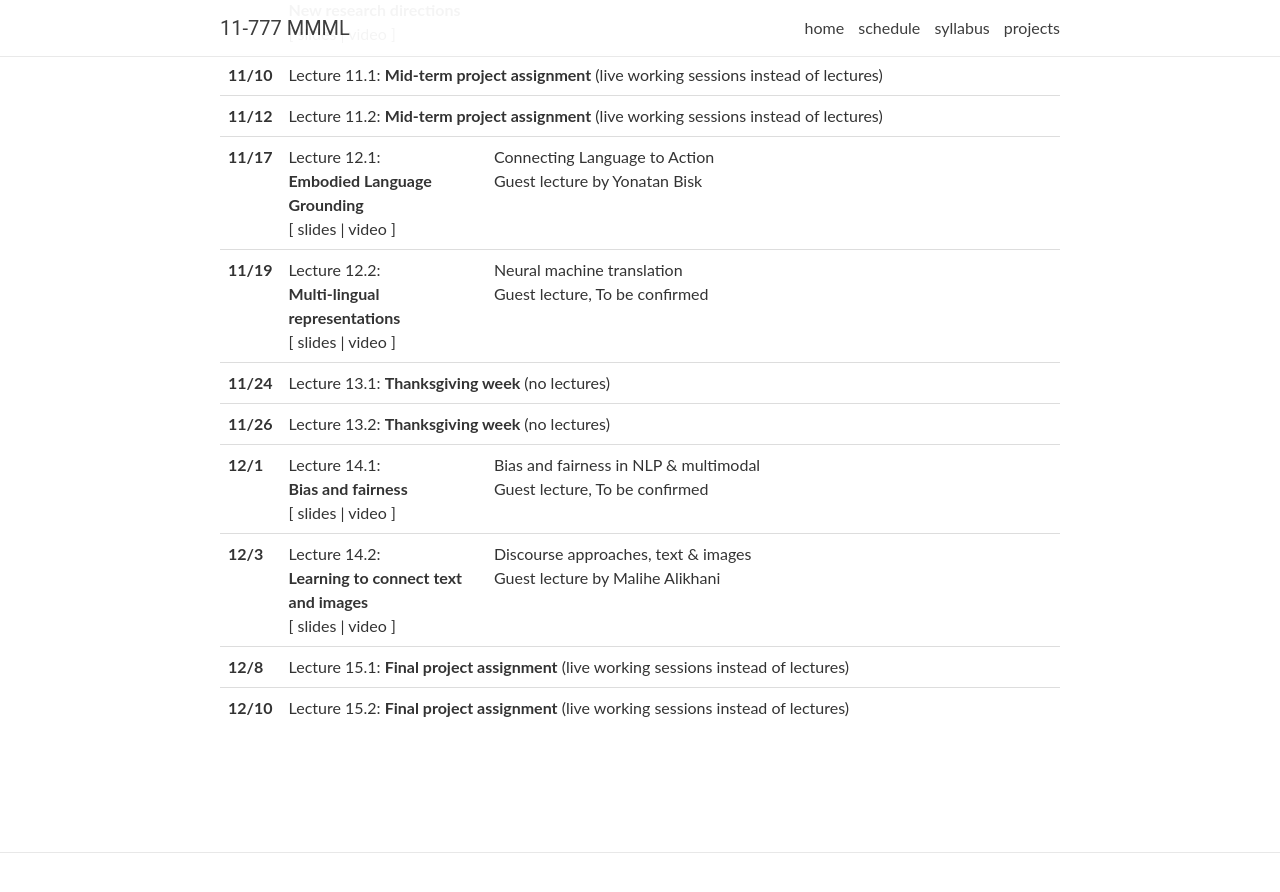
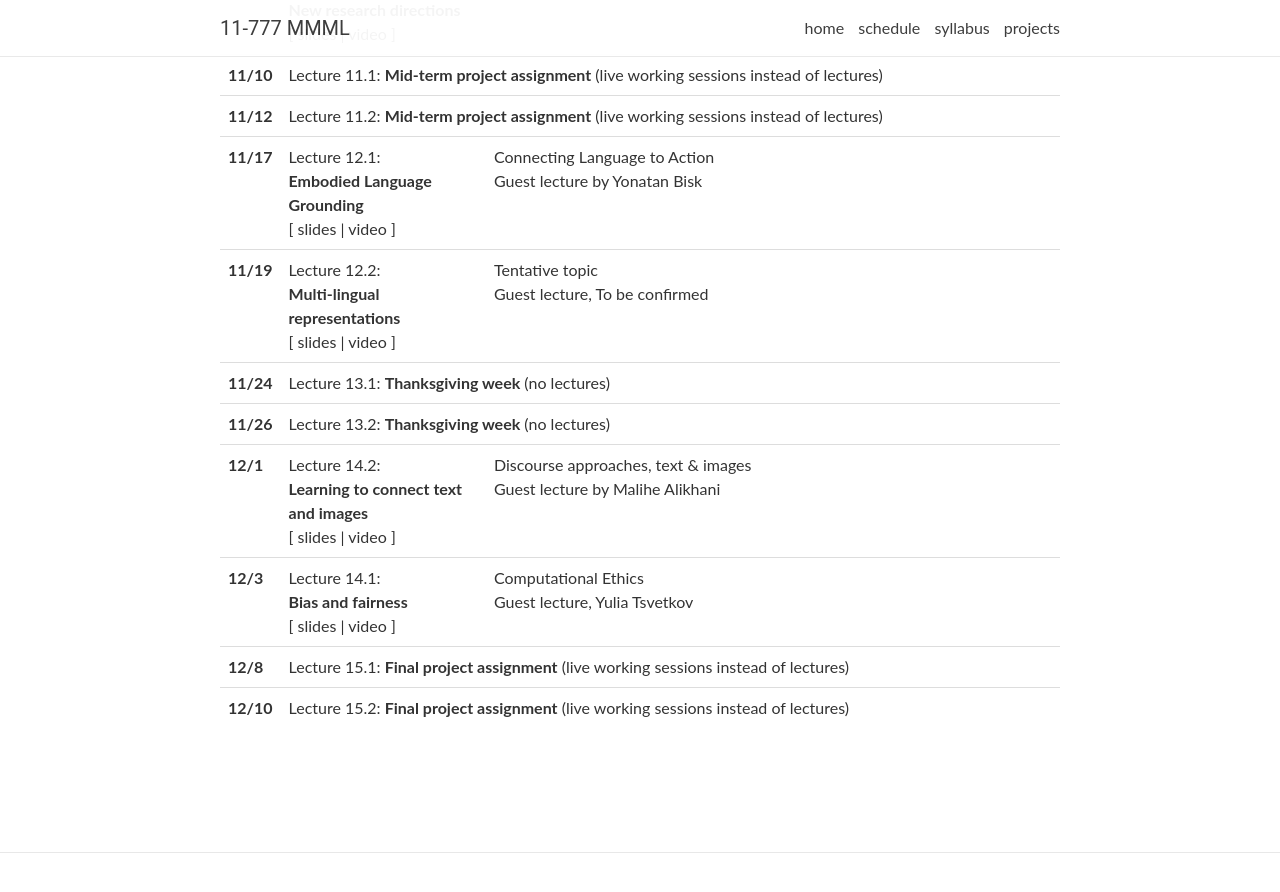
Before and after one commit to CMU-MultiComp-Lab/mmml-course, a Jekyll site: the page built from _pages/schedule.md, in a window 1280 px wide and 900 px high, scrolled down 2123 px. Shown: the top 892 px of the window. Built offline with Jekyll 4.4.1, drawn with Linux system fonts in a browser that asks for light colours; nearby versions of some CDN libraries; comment, search, counter and statistics services are not loaded.

Commit message:
Update lectures.yml

```diff
--- a/_data/lectures.yml
+++ b/_data/lectures.yml
@@ -274,7 +274,7 @@
   slides:
   video:
   topics:
-    - Neural machine translation <br/>
+    - Tentative topic <br/>
     - Guest lecture, To be confirmed
   readings:
   logistics:
@@ -301,18 +301,6 @@
 
 - date: 12/1
   title: >
-    Lecture 14.1: <br/>
-    <strong>Bias and fairness</strong>
-  slides:
-  video:
-  topics:
-    - Bias and fairness in NLP & multimodal <br/>
-    - Guest lecture, To be confirmed
-  readings:
-  logistics:
-
-- date: 12/3
-  title: >
     Lecture 14.2: <br/>
     <strong>Learning to connect text and images</strong>
   slides:
@@ -320,6 +308,18 @@
   topics:
     - Discourse approaches, text & images <br/>
     - Guest lecture by Malihe Alikhani
+  readings:
+  logistics:
+
+- date: 12/3
+  title: >
+    Lecture 14.1: <br/>
+    <strong>Bias and fairness</strong>
+  slides:
+  video:
+  topics:
+    - Computational Ethics <br/>
+    - Guest lecture, Yulia Tsvetkov
   readings:
   logistics:
 
```
